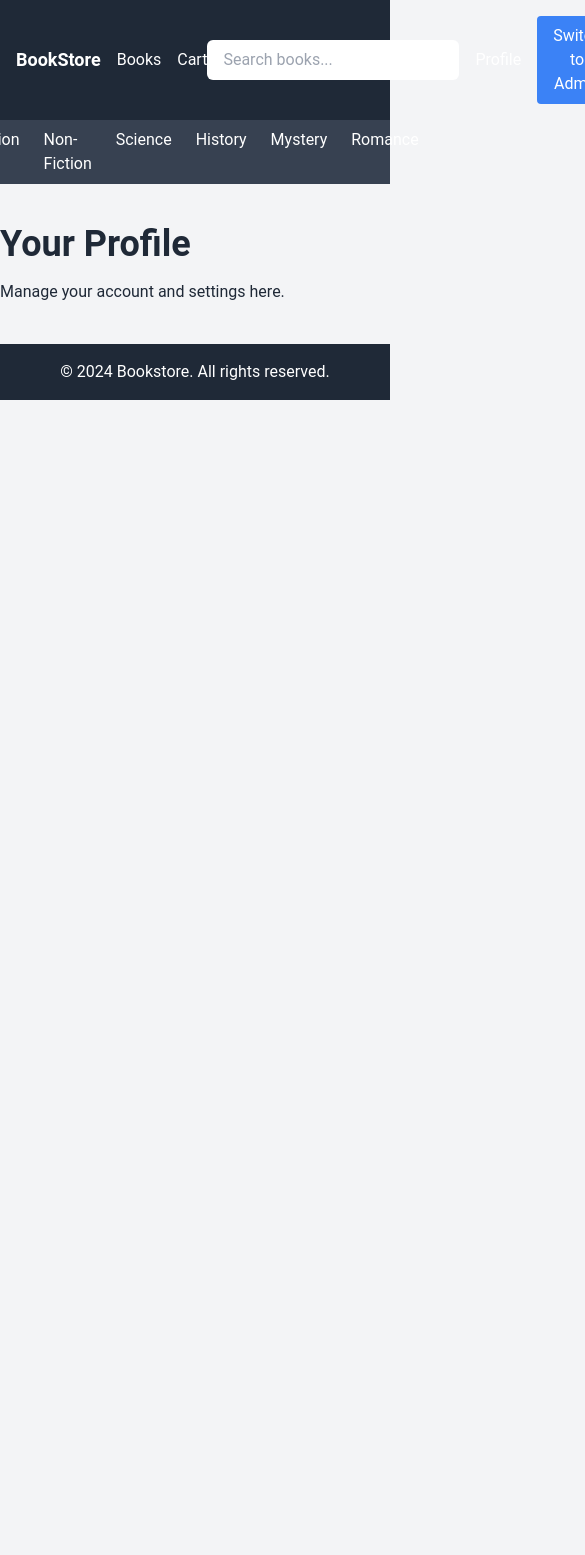
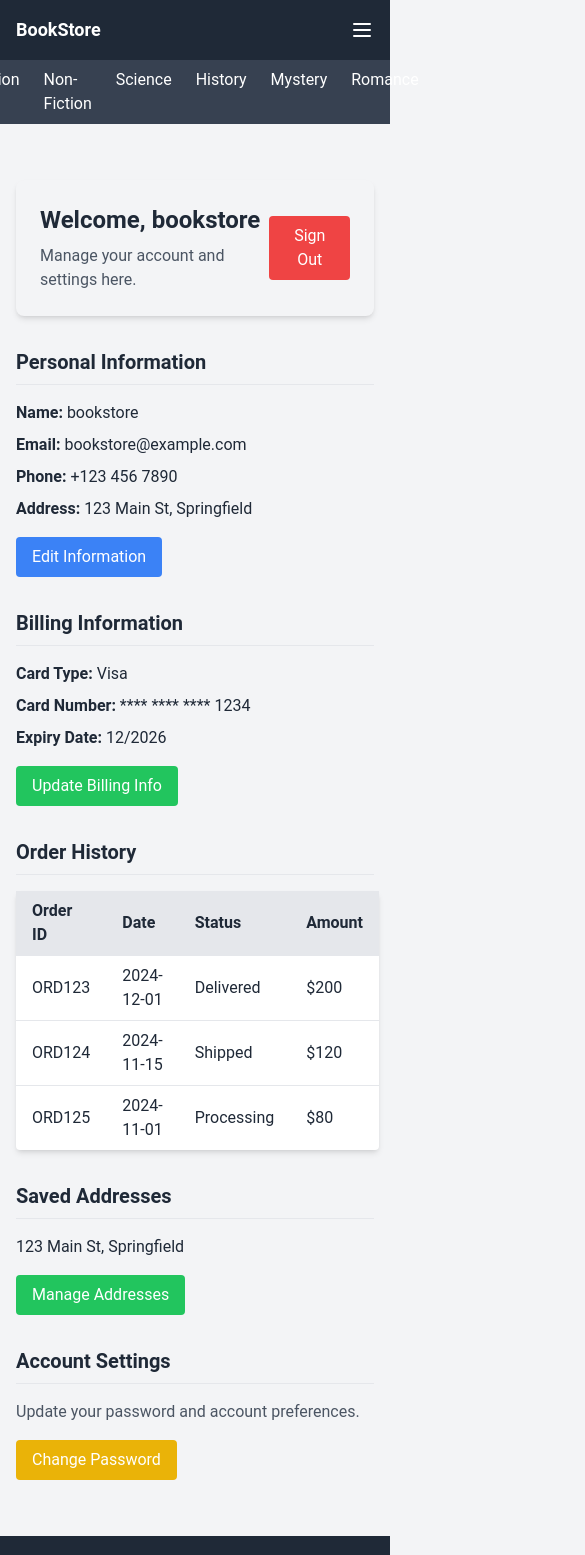
Before and after one commit to mperwe/bookstore-frontend, a React (Create React App) app: page /profile in a window 390 px wide. Shown: the top 1555 px of the page, 585 px wide, since content can reach past the window. Before the commit the page ends 844 px from the top, so only its background shows below. Built offline with nearby package versions, Linux system fonts and the light colour scheme.

Commit message:
add profile page

```diff
--- a/src/components/Navbar.jsx
+++ b/src/components/Navbar.jsx
@@ -1,11 +1,10 @@
-// components/Navbar.jsx
-
-import React from 'react';
+import React, { useState } from 'react';
 import { Link } from 'react-router-dom';
 import { useAuth } from '../utils/auth'; // Import the useAuth hook
 
 const Navbar = () => {
   const { userRole, setUserRole } = useAuth();
+  const [isMenuOpen, setIsMenuOpen] = useState(false); // State to toggle mobile menu
 
   // Categories for the secondary navbar
   const categories = ['Fiction', 'Non-Fiction', 'Science', 'History', 'Mystery', 'Romance'];
@@ -18,6 +17,7 @@ const Navbar = () => {
           <Link to="/" className="text-lg font-bold">
             BookStore
           </Link>
+          <div className="hidden md:flex space-x-4"> {/* Show links on large screens */}
             <Link to="/books" className="hover:text-gray-400">
               Books
             </Link>
@@ -32,9 +32,22 @@ const Navbar = () => {
               </Link>
             )}
           </div>
+        </div>
 
-        {/* Search Bar */}
-        <div className="flex items-center space-x-4">
+        {/* Hamburger Icon for mobile */}
+        <div className="md:hidden flex items-center">
+          <button
+            onClick={() => setIsMenuOpen(!isMenuOpen)}
+            className="text-white focus:outline-none"
+          >
+            <svg className="w-6 h-6" xmlns="http://www.w3.org/2000/svg" fill="none" viewBox="0 0 24 24" stroke="currentColor">
+              <path strokeLinecap="round" strokeLinejoin="round" strokeWidth="2" d="M4 6h16M4 12h16M4 18h16"></path>
+            </svg>
+          </button>
+        </div>
+
+        {/* Search Bar and User Actions */}
+        <div className="hidden md:flex items-center space-x-4">
           <input
             type="text"
             placeholder="Search books..."
@@ -51,6 +64,39 @@ const Navbar = () => {
           </button>
         </div>
       </nav>
+
+      {/* Mobile Menu: Toggle visibility with state */}
+      <div className={`${isMenuOpen ? 'block' : 'hidden'} md:hidden bg-gray-800 text-white p-4`}>
+        <Link to="/books" className="block hover:text-gray-400">
+          Books
+        </Link>
+        {userRole === 'user' && (
+          <Link to="/cart" className="block hover:text-gray-400">
+            Cart
+          </Link>
+        )}
+        {userRole === 'admin' && (
+          <Link to="/admin" className="block hover:text-gray-400">
+            Admin Panel
+          </Link>
+        )}
+        <div className="flex items-center space-x-4 mt-4">
+          <input
+            type="text"
+            placeholder="Search books..."
+            className="px-4 py-2 text-black rounded-md"
+          />
+          <Link to="/profile" className="hover:text-gray-400">
+            Profile
+          </Link>
+          <button
+            onClick={() => setUserRole(userRole === 'user' ? 'admin' : 'user')}
+            className="bg-blue-500 px-4 py-2 rounded hover:bg-blue-600"
+          >
+            Switch to {userRole === 'user' ? 'Admin' : 'User'}
+          </button>
+        </div>
+      </div>
 
       {/* Secondary Navbar: Categories */}
       <nav className="bg-gray-700 text-white p-2">
--- a/src/pages/Profile.jsx
+++ b/src/pages/Profile.jsx
@@ -1,10 +1,130 @@
 import React from "react";
+import { useAuth } from "../utils/auth";
 
 function Profile() {
+  // Mock user data (to put the  real API or state data in production)
+  const user = {
+    name: "bookstore",
+    email: "bookstore@example.com",
+    phone: "+123 456 7890",
+    address: "123 Main St, Springfield",
+    billing: {
+      cardType: "Visa",
+      cardNumber: "**** **** **** 1234",
+      expiry: "12/2026",
+    },
+    orders: [
+      { id: "ORD123", date: "2024-12-01", status: "Delivered", amount: "$200" },
+      { id: "ORD124", date: "2024-11-15", status: "Shipped", amount: "$120" },
+      { id: "ORD125", date: "2024-11-01", status: "Processing", amount: "$80" },
+    ],
+  };
+
+  const { logout } = useAuth(); // Use logout from auth hook
+
   return (
-    <div className="container mx-auto mt-10">
-      <h1 className="text-4xl font-bold">Your Profile</h1>
-      <p className="mt-4">Manage your account and settings here.</p>
+    <div className="container mx-auto mt-10 p-4">
+      {/* Profile Header */}
+      <div className="bg-gray-100 p-6 rounded-lg shadow-md flex justify-between items-center">
+        <div>
+          <h1 className="text-2xl font-bold">Welcome, {user.name}</h1>
+          <p className="mt-2 text-gray-600">Manage your account and settings here.</p>
+        </div>
+        <button
+          onClick={logout}
+          className="bg-red-500 text-white px-4 py-2 rounded hover:bg-red-600"
+        >
+          Sign Out
+        </button>
+      </div>
+
+      {/* Personal Information Section */}
+      <div className="mt-8">
+        <h2 className="text-xl font-semibold border-b pb-2">Personal Information</h2>
+        <div className="mt-4 space-y-2">
+          <p>
+            <strong>Name:</strong> {user.name}
+          </p>
+          <p>
+            <strong>Email:</strong> {user.email}
+          </p>
+          <p>
+            <strong>Phone:</strong> {user.phone}
+          </p>
+          <p>
+            <strong>Address:</strong> {user.address}
+          </p>
+        </div>
+        <button className="mt-4 bg-blue-500 text-white px-4 py-2 rounded hover:bg-blue-600">
+          Edit Information
+        </button>
+      </div>
+
+      {/* Billing Information Section */}
+      <div className="mt-8">
+        <h2 className="text-xl font-semibold border-b pb-2">Billing Information</h2>
+        <div className="mt-4 space-y-2">
+          <p>
+            <strong>Card Type:</strong> {user.billing.cardType}
+          </p>
+          <p>
+            <strong>Card Number:</strong> {user.billing.cardNumber}
+          </p>
+          <p>
+            <strong>Expiry Date:</strong> {user.billing.expiry}
+          </p>
+        </div>
+        <button className="mt-4 bg-green-500 text-white px-4 py-2 rounded hover:bg-green-600">
+          Update Billing Info
+        </button>
+      </div>
+
+      {/* Order History Section */}
+      <div className="mt-8">
+        <h2 className="text-xl font-semibold border-b pb-2">Order History</h2>
+        {user.orders.length > 0 ? (
+          <table className="min-w-full bg-white mt-4 shadow-md rounded">
+            <thead>
+              <tr className="bg-gray-200 text-left">
+                <th className="py-2 px-4">Order ID</th>
+                <th className="py-2 px-4">Date</th>
+                <th className="py-2 px-4">Status</th>
+                <th className="py-2 px-4">Amount</th>
+              </tr>
+            </thead>
+            <tbody>
+              {user.orders.map((order) => (
+                <tr key={order.id} className="border-t">
+                  <td className="py-2 px-4">{order.id}</td>
+                  <td className="py-2 px-4">{order.date}</td>
+                  <td className="py-2 px-4">{order.status}</td>
+                  <td className="py-2 px-4">{order.amount}</td>
+                </tr>
+              ))}
+            </tbody>
+          </table>
+        ) : (
+          <p className="mt-4 text-gray-600">You have no orders yet.</p>
+        )}
+      </div>
+
+      {/* Saved Addresses Section */}
+      <div className="mt-8">
+        <h2 className="text-xl font-semibold border-b pb-2">Saved Addresses</h2>
+        <p className="mt-4">{user.address}</p>
+        <button className="mt-4 bg-green-500 text-white px-4 py-2 rounded hover:bg-green-600">
+          Manage Addresses
+        </button>
+      </div>
+
+      {/* Account Settings Section */}
+      <div className="mt-8">
+        <h2 className="text-xl font-semibold border-b pb-2">Account Settings</h2>
+        <p className="mt-4 text-gray-600">Update your password and account preferences.</p>
+        <button className="mt-4 bg-yellow-500 text-white px-4 py-2 rounded hover:bg-yellow-600">
+          Change Password
+        </button>
+      </div>
     </div>
   );
 }
```
Lines whose indentation alone changed are shown as unchanged.
